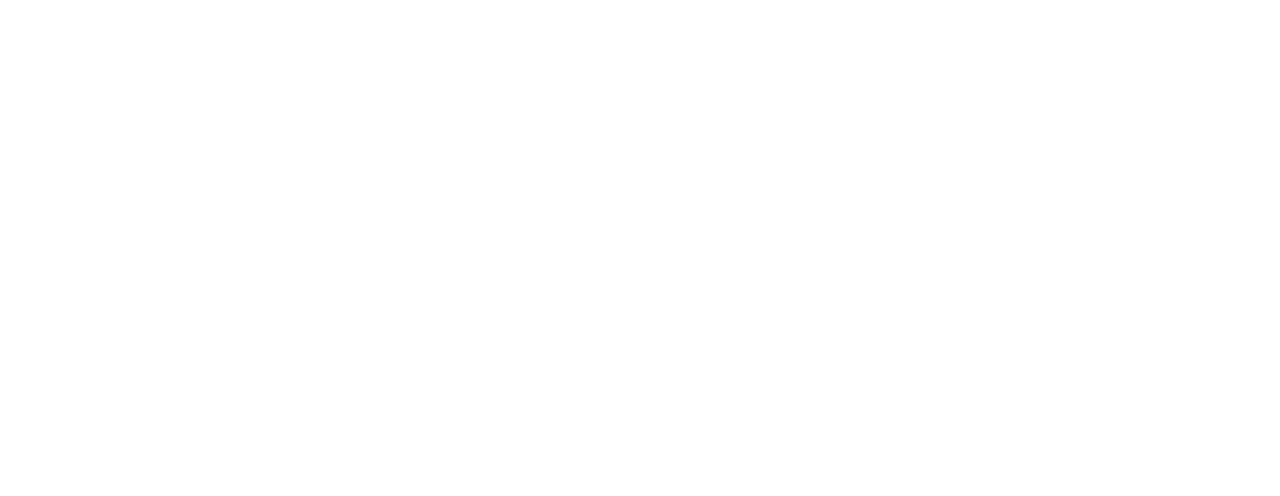
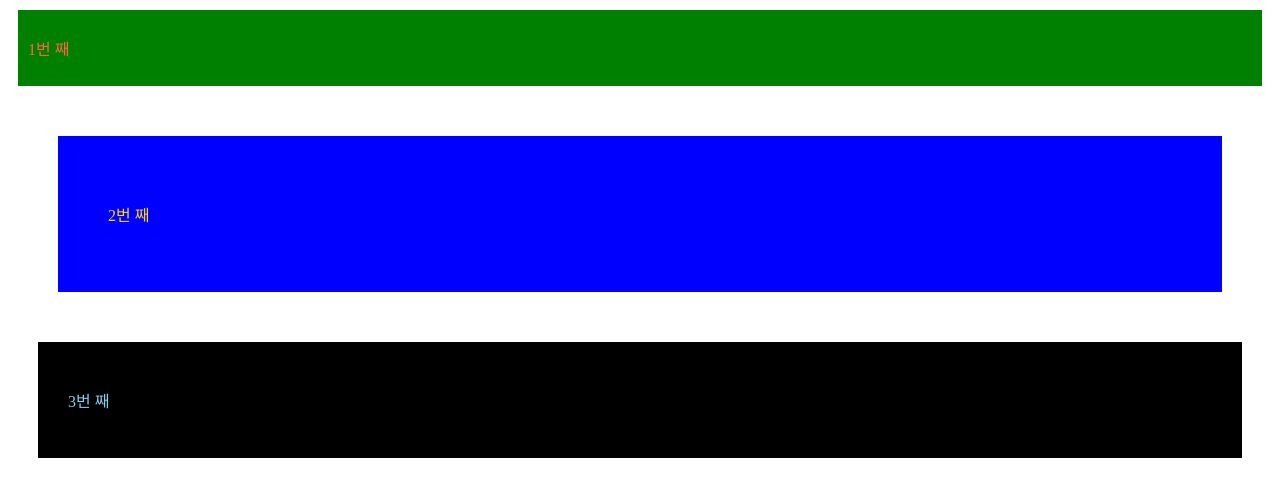
Before and after one commit to namic123/React-basics, a React (Create React App) app: page / in a window 1280 px wide. Shown: the top 496 px of the page. Built offline with nearby package versions, Linux system fonts and the light colour scheme.

Commit message:
props destructuring assignment 구조분해 할당, 연습 완료

```diff
--- a/src/App.js
+++ b/src/App.js
@@ -1,9 +1,37 @@
 function App() {
   return (
     <div>
-
+      <MyBox
+        p={"10px"}
+        m={"10px"}
+        color={"tomato"}
+        text={"1번 째 "}
+        bg={"green"}
+      />
+      <MyBox
+        p={"50px"}
+        m={"50px"}
+        color={"gold"}
+        text={"2번 째 "}
+        bg={"blue"}
+      />
+      <MyBox
+        p={"30px"}
+        m={"30px"}
+        color={"skyblue"}
+        text={"3번 째 "}
+        bg={"black"}
+      />
     </div>
   );
 }
-
+function MyBox({ p, m, bg, color, text }) {
+  return (
+    <>
+      <div style={{ padding: p, margin: m, color: color, backgroundColor: bg }}>
+        <p>{text}</p>
+      </div>
+    </>
+  );
+}
 export default App;
```
